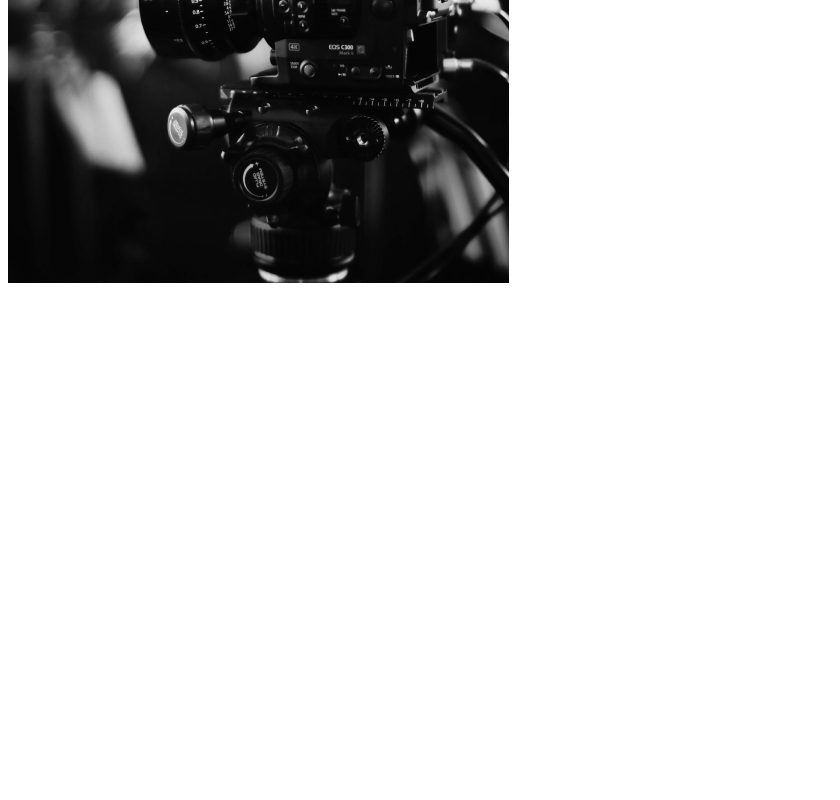
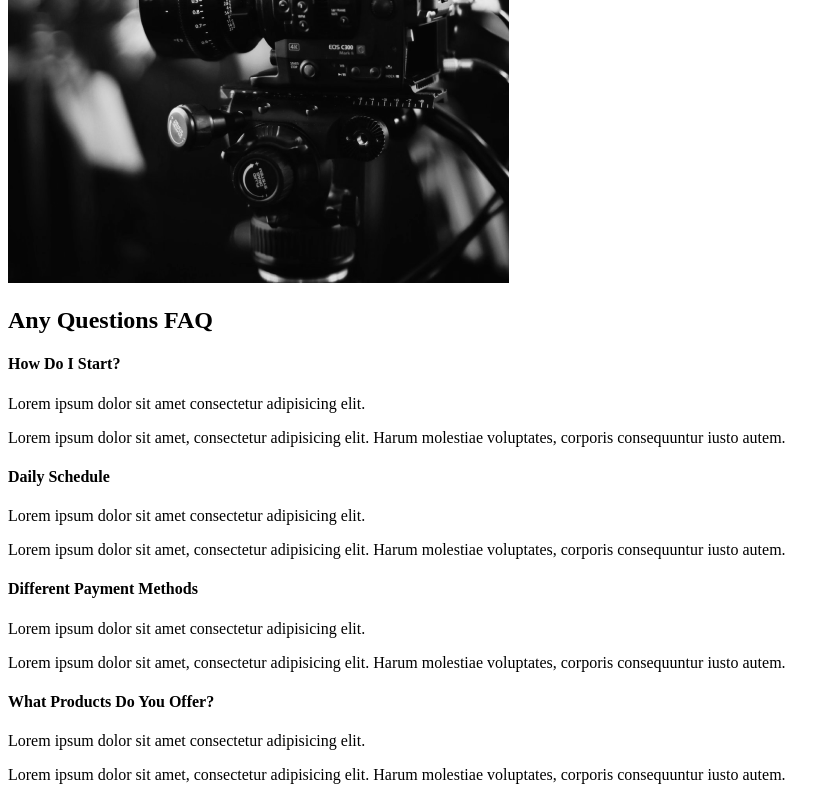
Before and after one commit to muneebali500/react-portfolio-tutorial, a JavaScript app: page / in a window 1280 px wide. Shown: the part 2099-2899 px from the top of the page, without its empty margins (0-840 px from the left). Before the commit the page ends 2394 px from the top, so only its background shows below. Built offline with nearby package versions, Linux system fonts and the light colour scheme; the HTML template or start-up script is replaced by a standard one.

Commit message:
3.Faq section added

```diff
--- /dev/null
+++ b/src/components/FaqSection.js
@@ -0,0 +1,51 @@
+function FaqSection() {
+  return (
+    <div className="faq">
+      <h2>
+        Any Questions <span>FAQ</span>
+      </h2>
+      <div className="question">
+        <h4>How Do I Start?</h4>
+        <div className="answer">
+          <p>Lorem ipsum dolor sit amet consectetur adipisicing elit.</p>
+          <p>
+            Lorem ipsum dolor sit amet, consectetur adipisicing elit. Harum
+            molestiae voluptates, corporis consequuntur iusto autem.
+          </p>
+        </div>
+      </div>
+      <div className="question">
+        <h4>Daily Schedule</h4>
+        <div className="answer">
+          <p>Lorem ipsum dolor sit amet consectetur adipisicing elit.</p>
+          <p>
+            Lorem ipsum dolor sit amet, consectetur adipisicing elit. Harum
+            molestiae voluptates, corporis consequuntur iusto autem.
+          </p>
+        </div>
+      </div>
+      <div className="question">
+        <h4>Different Payment Methods</h4>
+        <div className="answer">
+          <p>Lorem ipsum dolor sit amet consectetur adipisicing elit.</p>
+          <p>
+            Lorem ipsum dolor sit amet, consectetur adipisicing elit. Harum
+            molestiae voluptates, corporis consequuntur iusto autem.
+          </p>
+        </div>
+      </div>
+      <div className="question">
+        <h4>What Products Do You Offer?</h4>
+        <div className="answer">
+          <p>Lorem ipsum dolor sit amet consectetur adipisicing elit.</p>
+          <p>
+            Lorem ipsum dolor sit amet, consectetur adipisicing elit. Harum
+            molestiae voluptates, corporis consequuntur iusto autem.
+          </p>
+        </div>
+      </div>
+    </div>
+  );
+}
+
+export default FaqSection;
--- a/src/pages/AboutUs.js
+++ b/src/pages/AboutUs.js
@@ -1,11 +1,13 @@
 import AboutSection from "../components/AboutSection";
 import ServicesSection from "../components/ServicesSection";
+import FaqSection from "../components/FaqSection";
 
 function AboutUs() {
   return (
     <>
       <AboutSection />
       <ServicesSection />
+      <FaqSection />
     </>
   );
 }
```
Also changed, not shown: 1 other file (tests, documents, lock files or other folders).
